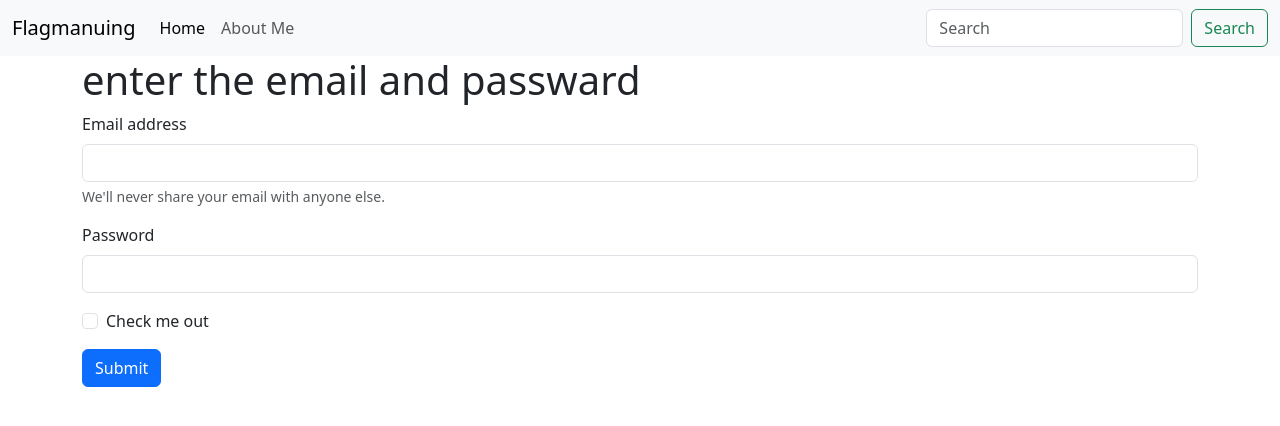
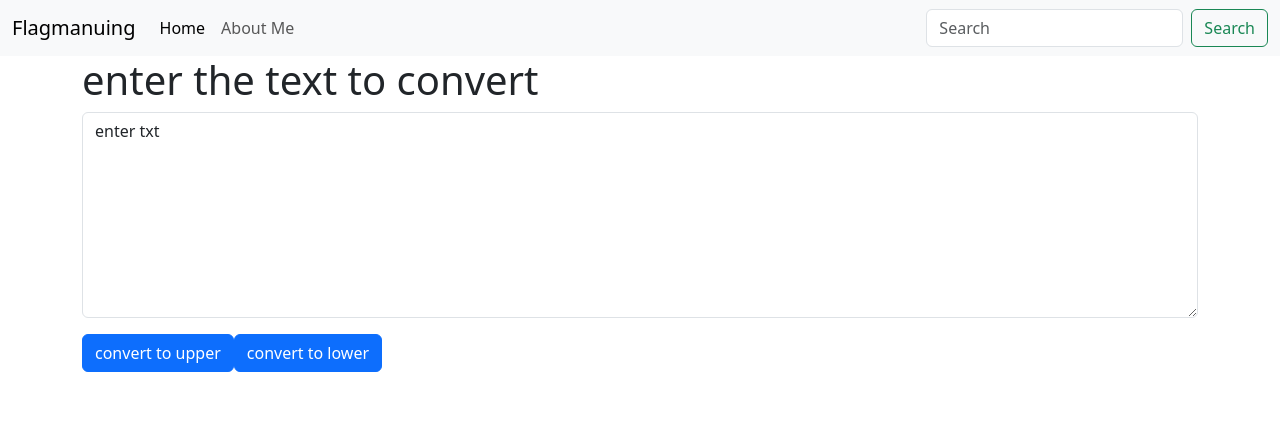
Before and after one commit to Mayaz120102/ReactJs_Learning, a React (Create React App) app: page / in a window 1280 px wide. Shown: the top 426 px of the page. Built offline with nearby package versions, Linux system fonts and the light colour scheme.

Commit message:
understanding the state useState

```diff
--- a/src/App.js
+++ b/src/App.js
@@ -7,7 +7,7 @@ function App() {
       <Navbar title="Flagmanuing" About="About Me" />
       <div className="container">
         {" "}
-        <TextForm heading="enter the email and passward" />
+        <TextForm heading="enter the text to convert" />
       </div>
     </>
   );
--- a/src/components/TextForm.js
+++ b/src/components/TextForm.js
@@ -1,48 +1,46 @@
-import React from "react";
+import React, { useState } from "react";
 
 export default function TextForm(props) {
+  const convertedToUpper = () => {
+    console.log("convertedto " + text);
+    let upText = text.toUpperCase();
+    setText(upText);
+  };
+  const convertedTolower = () => {
+    let lowText = text.toLocaleLowerCase();
+    setText(lowText);
+  };
+  const changeOnClick = (event) => {
+    console.log("changing");
+    setText(event.target.value);
+  };
+  const [text, setText] = useState("enter txt");
   return (
     <div>
-      <form>
-        <h1>{props.heading}</h1>
-        <div className="mb-3">
-          <label htmlFor="exampleInputEmail1" className="form-label">
-            Email address
-          </label>
-          <input
-            type="email"
-            className="form-control"
-            id="exampleInputEmail1"
-            aria-describedby="emailHelp"
-          />
-          <div id="emailHelp" className="form-text">
-            We'll never share your email with anyone else.
-          </div>
-        </div>
-        <div className="mb-3">
-          <label htmlFor="exampleInputPassword1" className="form-label">
-            Password
-          </label>
-          <input
-            type="password"
-            className="form-control"
-            id="exampleInputPassword1"
-          />
-        </div>
-        <div className="mb-3 form-check">
-          <input
-            type="checkbox"
-            className="form-check-input"
-            id="exampleCheck1"
-          />
-          <label className="form-check-label" htmlFor="exampleCheck1">
-            Check me out
-          </label>
-        </div>
-        <button type="submit" className="btn btn-primary">
-          Submit
-        </button>
-      </form>
+      <h1>{props.heading}</h1>
+      <div className="mb-3">
+        <textarea
+          className="form-control"
+          value={text}
+          onChange={changeOnClick}
+          id="exampleFormControlTextarea1"
+          rows="8"
+        ></textarea>
+      </div>
+      <button
+        className="btn btn-primary"
+        type="submit"
+        onClick={convertedToUpper}
+      >
+        convert to upper
+      </button>
+      <button
+        className="btn btn-primary"
+        type="submit"
+        onClick={convertedTolower}
+      >
+        convert to lower
+      </button>
     </div>
   );
 }
```
